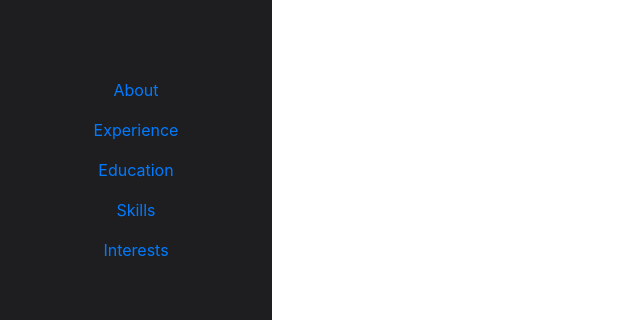
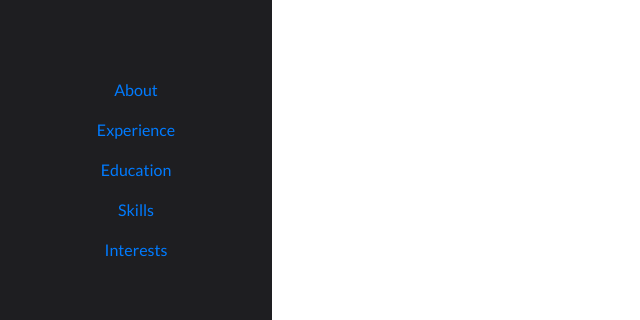
Before and after one commit to mtgibbs/mtgibbs.xyz, an Angular app: page / in a window 1280 px wide. Shown: the part 339-659 px from the top of the page, without its empty margins (0-640 px from the left). Built offline with nearby package versions, Linux system fonts and the light colour scheme.

Commit message:
Add Lato Font

```diff
--- a/src/index.html
+++ b/src/index.html
@@ -7,6 +7,7 @@
 
   <meta name="viewport" content="width=device-width, initial-scale=1">
   <link rel="stylesheet" href="https://cdn.rawgit.com/konpa/devicon/df6431e323547add1b4cf45992913f15286456d3/devicon.min.css">
+  <link href="https://fonts.googleapis.com/css?family=Lato:100,300,400,700,900" rel="stylesheet">
   <link rel="icon" type="image/x-icon" href="favicon.ico">
 </head>
 <body>
--- a/src/styles.scss
+++ b/src/styles.scss
@@ -1,2 +1,6 @@
 /* You can add global styles to this file, and also import other style files */
 @import "../node_modules/bootstrap/scss/bootstrap";
+
+html, body {
+    font-family: 'Lato', sans-serif;
+}
```
